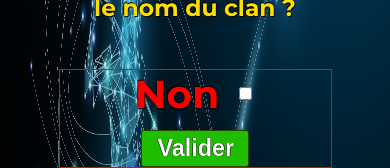
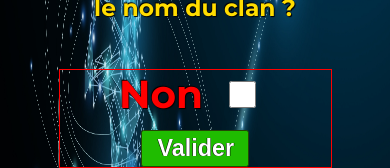
Before and after one commit to lutinmaviou/gc-clans-name-vote, a Next.js app: page / in a window 390 px wide. Shown: the part 192-360 px from the top of the page. Built offline with nearby package versions, Linux system fonts and the light colour scheme; no server answers; the database is empty; a web font is replaced by a local one.

Commit message:
style: try to align checkbox and button with iphone

```diff
--- a/src/components/HomePage.css
+++ b/src/components/HomePage.css
@@ -49,13 +49,14 @@
 }
 
 .question .checkbox{
-  width: 50%;
+  width: 60%;
   margin: auto;
+  align-items: baseline;
 }
 
 .question .checkbox-container #no {
-  /* width: 13vw;
-  height: 7vw; */
+  width: 13vw;
+  height: 7vw;
   border: 1px solid gold !important;
 }
 
--- a/src/components/HomePage.tsx
+++ b/src/components/HomePage.tsx
@@ -42,7 +42,7 @@ const HomePage: NextComponentType = () => {
           <form>
             <p>Est-ce qu'on change le nom du clan ?</p>
             <div className="checkbox-container">
-              <div className="checkbox flex-row around items-center">
+              <div className="checkbox flex-row around">
                 <label htmlFor="no">Non</label>
                 <input type="checkbox" name="no" id="no" onChange={handleCheckbox} />
               </div>
```
